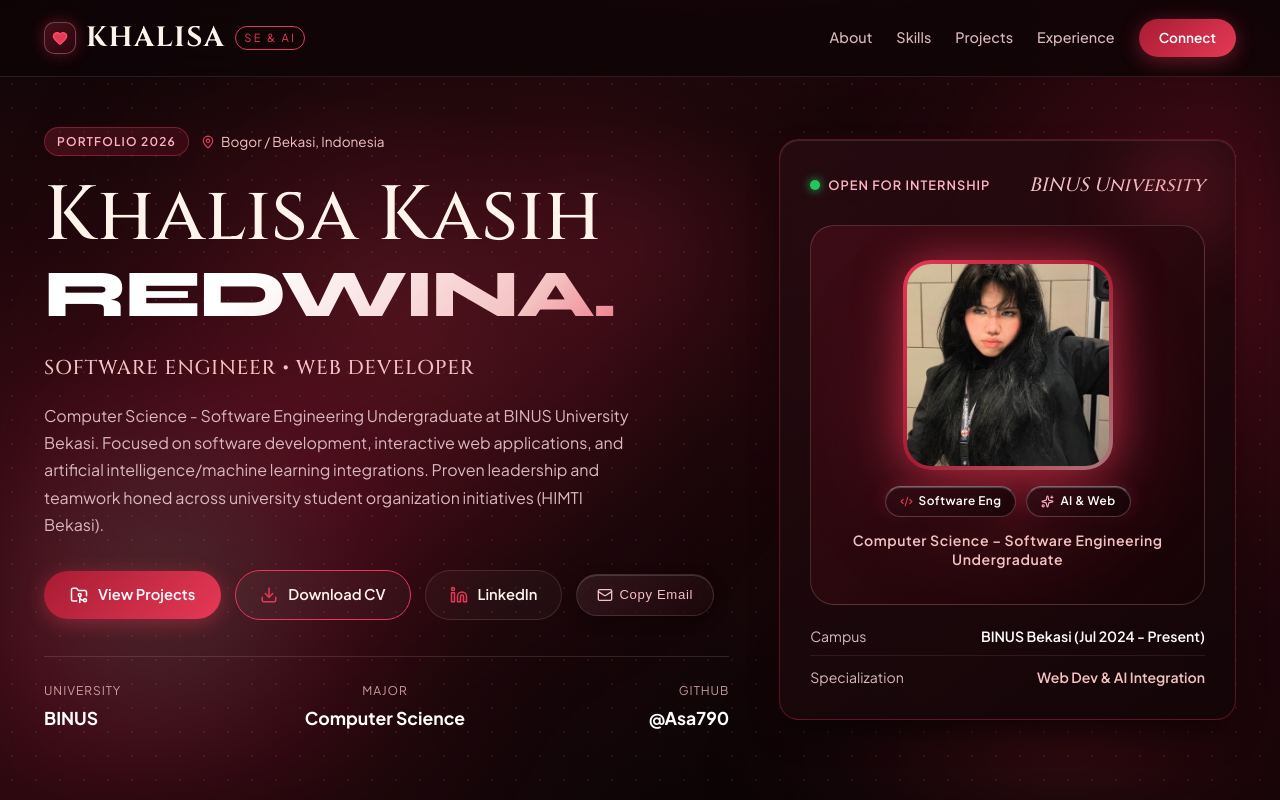
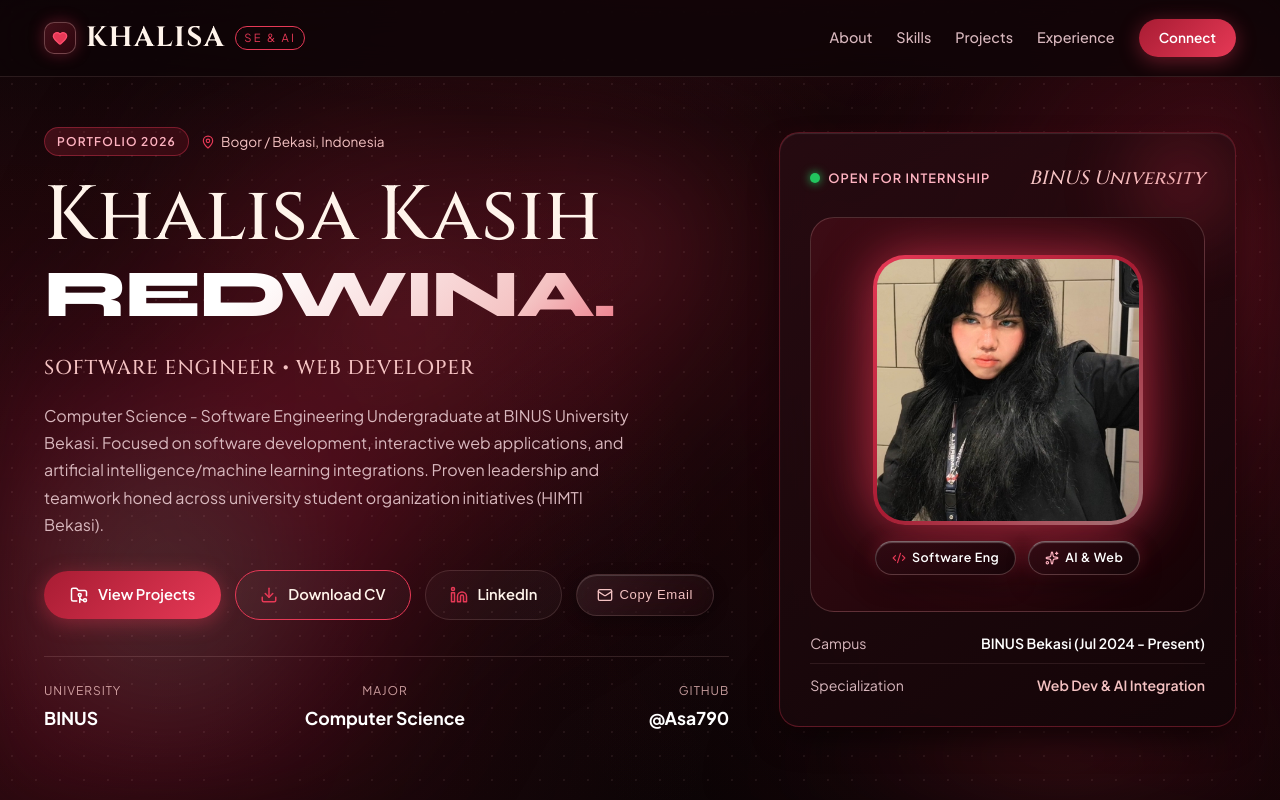
Before and after one commit to Asa790/portfolio-asa, a React (Vite) app: page / in a window 1280 px wide. Shown: the top 800 px of the page. Built offline with nearby package versions, Linux system fonts and the light colour scheme; a web font is replaced by a local one.

Commit message:
feat: enlarge profile photo and remove undergraduate text label

```diff
--- a/src/App.jsx
+++ b/src/App.jsx
@@ -439,7 +439,7 @@ export default function App() {
                 <div style={{
                   width: '100%',
                   aspectRatio: '1/1',
-                  maxHeight: '380px',
+                  maxHeight: '410px',
                   borderRadius: '24px',
                   background: 'linear-gradient(135deg, #3d0c15 0%, #150306 100%)',
                   border: '1px solid rgba(244, 194, 194, 0.2)',
@@ -449,14 +449,14 @@ export default function App() {
                   justifyContent: 'center',
                   position: 'relative',
                   overflow: 'hidden',
-                  padding: '20px',
+                  padding: '24px',
                   textAlign: 'center'
                 }}>
 
                   <div style={{
                     position: 'absolute',
-                    width: '280px',
-                    height: '280px',
+                    width: '320px',
+                    height: '320px',
                     borderRadius: '50%',
                     background: 'radial-gradient(circle, #e63956 0%, transparent 70%)',
                     filter: 'blur(55px)',
@@ -465,12 +465,12 @@ export default function App() {
 
                   <div style={{
                     position: 'relative',
-                    width: '210px',
-                    height: '210px',
-                    borderRadius: '28px',
+                    width: '270px',
+                    height: '270px',
+                    borderRadius: '32px',
                     padding: '4px',
                     background: 'linear-gradient(135deg, #e63956, #a81c33, rgba(244, 194, 194, 0.6))',
-                    boxShadow: '0 0 45px rgba(230, 57, 86, 0.65)',
+                    boxShadow: '0 0 50px rgba(230, 57, 86, 0.65)',
                     marginBottom: '16px',
                     zIndex: 2
                   }}>
@@ -480,7 +480,7 @@ export default function App() {
                       style={{
                         width: '100%',
                         height: '100%',
-                        borderRadius: '24px',
+                        borderRadius: '28px',
                         objectFit: 'cover',
                         objectPosition: 'center 20%',
                         display: 'block'
@@ -492,52 +492,38 @@ export default function App() {
                   <div style={{
                     display: 'flex',
                     justifyContent: 'center',
-                    gap: '10px',
-                    marginBottom: '14px',
+                    gap: '12px',
                     zIndex: 2,
                     flexWrap: 'wrap'
                   }}>
                     <div className="glass-float-badge" style={{
-                      padding: '5px 14px',
+                      padding: '6px 16px',
                       display: 'inline-flex',
                       alignItems: 'center',
                       gap: '6px',
-                      fontSize: '0.74rem',
+                      fontSize: '0.78rem',
                       color: '#fff',
                       fontWeight: 600,
                       letterSpacing: '0.04em'
                     }}>
-                      <Code2 size={13} color="#e63956" />
+                      <Code2 size={14} color="#e63956" />
                       <span>Software Eng</span>
                     </div>
 
                     <div className="glass-float-badge" style={{
-                      padding: '5px 14px',
+                      padding: '6px 16px',
                       display: 'inline-flex',
                       alignItems: 'center',
                       gap: '6px',
-                      fontSize: '0.74rem',
+                      fontSize: '0.78rem',
                       color: '#fff',
                       fontWeight: 600,
                       letterSpacing: '0.04em'
                     }}>
-                      <Sparkles size={13} color="#ffb3c1" />
+                      <Sparkles size={14} color="#ffb3c1" />
                       <span>AI &amp; Web</span>
                     </div>
                   </div>
-
-                  <p style={{
-                    fontSize: '0.88rem',
-                    color: 'var(--rose-gold)',
-                    zIndex: 2,
-                    fontWeight: 600,
-                    letterSpacing: '0.04em',
-                    fontFamily: "'Plus Jakarta Sans', sans-serif",
-                    lineHeight: '1.4',
-                    maxWidth: '90%'
-                  }}>
-                    Computer Science &ndash; Software Engineering Undergraduate
-                  </p>
                 </div>
 
                 <div style={{ marginTop: '20px', display: 'flex', flexDirection: 'column', gap: '10px' }}>
```
